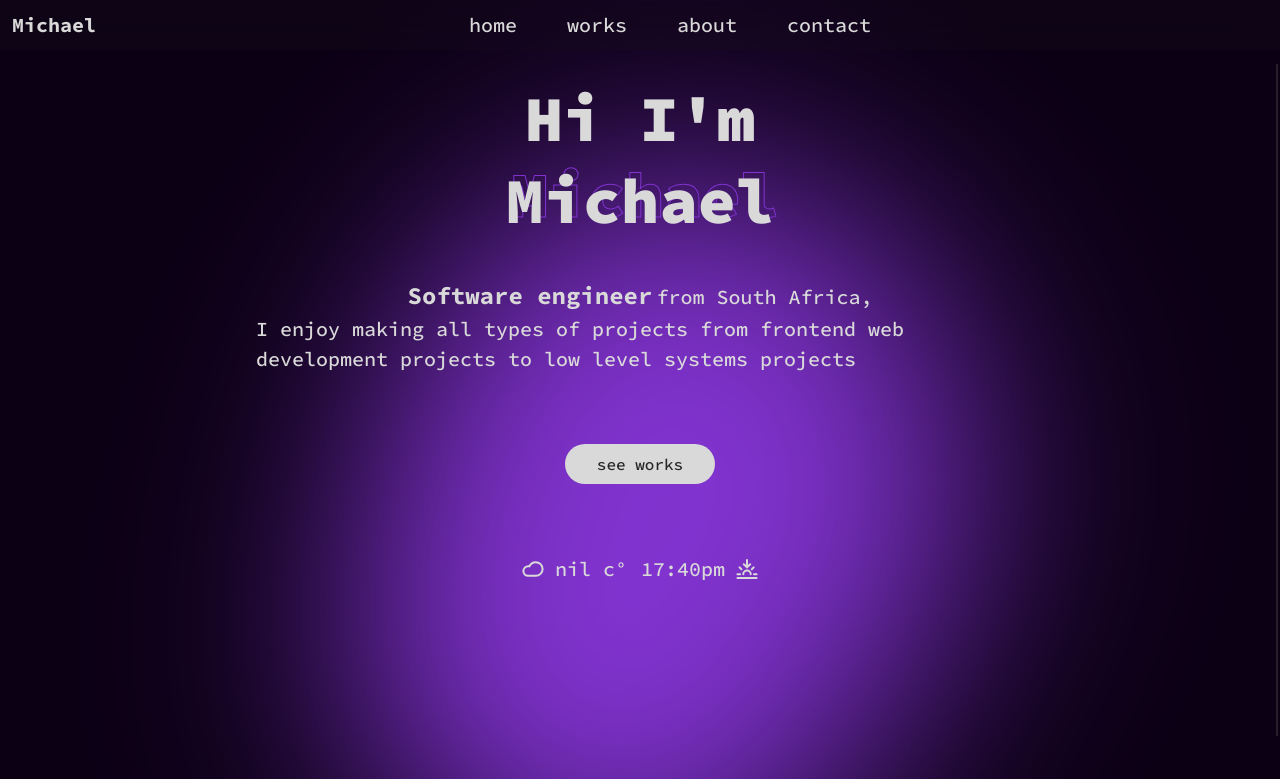
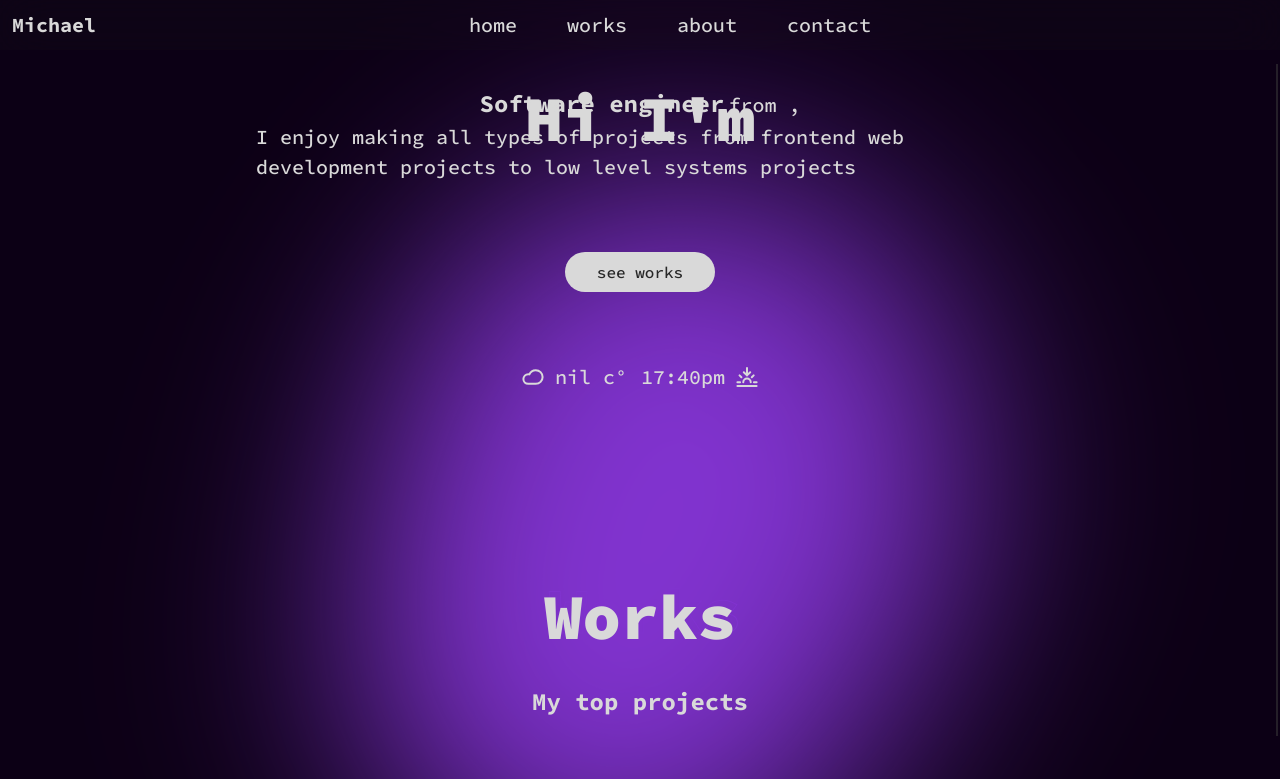
Before and after one commit to waveyboym/portfolio-src-files, a React (Vite) app in the folder portfolio-src-code/: page / in a window 1280 px wide. Shown: the top 779 px of the page. Built offline with nearby package versions, Linux system fonts and the light colour scheme; no server answers.

Commit message:
Update Landing.tsx

```diff
--- a/portfolio-src-code/src/sections/Landing.tsx
+++ b/portfolio-src-code/src/sections/Landing.tsx
@@ -110,12 +110,12 @@ const Landing: FunctionComponent<LandingPageProps> = ({turnOffLoading}) => {
         <div className="w-screen flex flex-col items-center overflow-x-hidden" id="landing">
             <div className="w-screen h-[50px]"/>
             <h1 className="text-white_900 mt-[10vh] mxtablet:mt-[20vh] mxdesktop1280:mt-[20px] font-black text-[64px]">Hi I'm</h1>
-            <h1 className="outlined-text ml-[10px] mt-[-20px] font-black text-[64px]">Michael</h1>
-            <h1 className="text-white_900 mt-[-90px] font-black text-[64px]">Michael</h1>
+            <h1 className="outlined-text ml-[10px] mt-[-20px] font-black text-[64px]">{/**Your name goes here*/}</h1>
+            <h1 className="text-white_900 mt-[-90px] font-black text-[64px]">{/**Your name goes here*/}</h1>
 
             <div className="flex flex-wrap mt-[30px] mxtablet:mt-[70px] mxdesktop1280:mt-[30px] ml-[12px] mr-[12px]">
                 <h2 className="text-white_900 font-bold text-[24px]">Software engineer</h2>
-                <h3 className="text-white_900 font-medium text-[20px] ml-[4px] mt-[4px]">from South Africa,</h3>
+                <h3 className="text-white_900 font-medium text-[20px] ml-[4px] mt-[4px]">from {/**Your place of operations goes here*/},</h3>
             </div>
             <h3 className="text-white_900 font-medium text-[20px] mxtablet:max-w-[60%] ml-[12px] mr-[12px]">
                 I enjoy making all types of projects from frontend web development projects to low level systems projects
```
